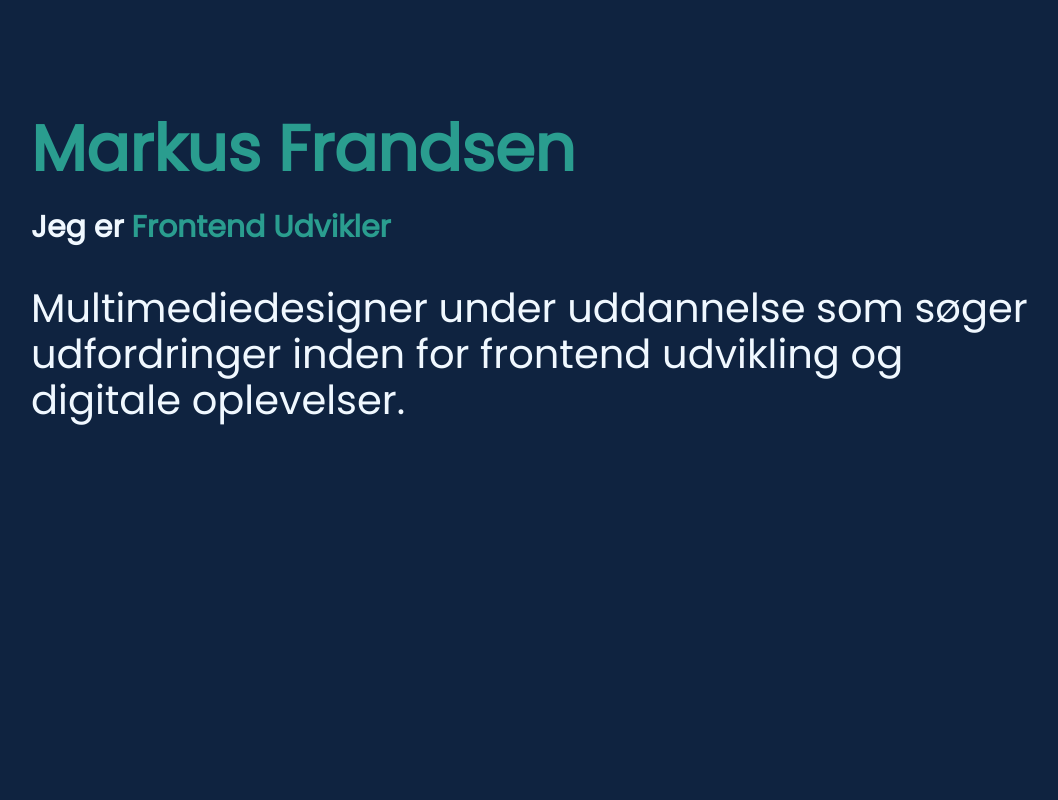
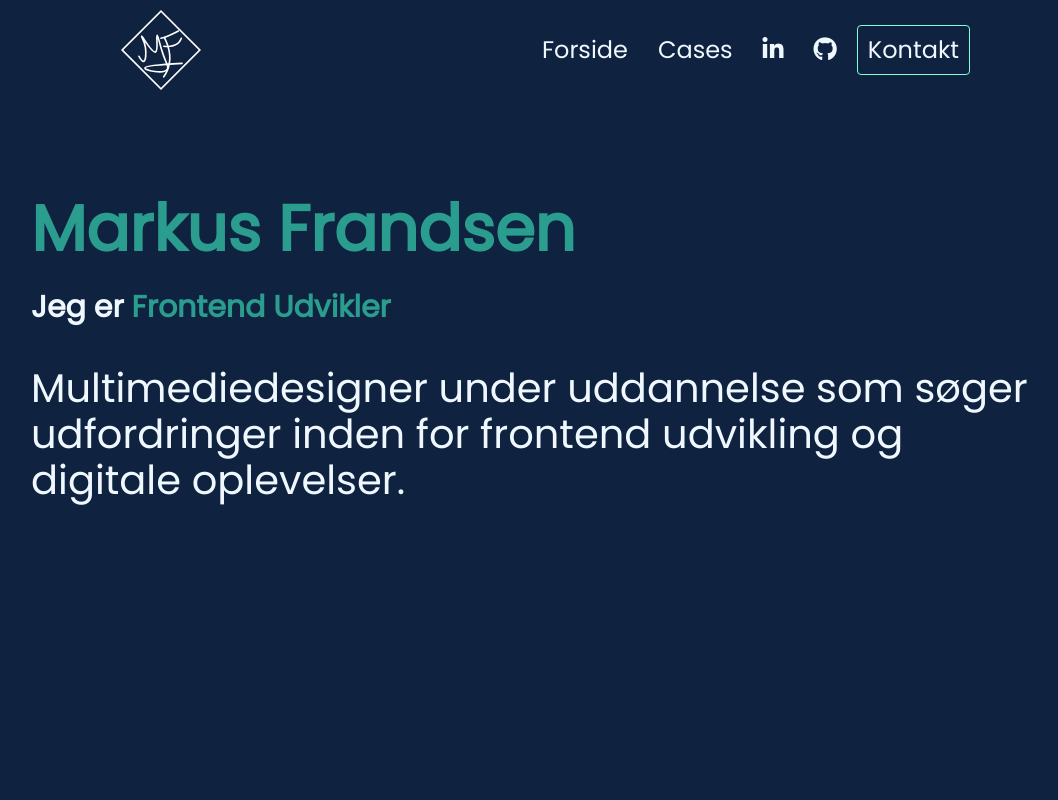
Before and after one commit to MFrandDK/portfolio, a website: page index.html in a window 1280 px wide. Shown: the top 800 px of the page, without its empty margins (97-1155 px from the left). Drawn offline with nearby package versions, Linux system fonts and the light colour scheme.

Commit message:
Initial changes based on feedback

```diff
--- a/assets/script.js
+++ b/assets/script.js
@@ -56,13 +56,13 @@ window.addEventListener("scroll", () => {
   handleScrollAnimation();
 });
 
-let prevScrollpos = window.pageYOffset;
-window.onscroll = function() {
-  let currentScrollPos = window.pageYOffset;
-  if (prevScrollpos > currentScrollPos) {
-    document.getElementById("navbar").style.top = "0";
-  } else {
-    document.getElementById("navbar").style.top = "-100px";
-  }
-  prevScrollpos = currentScrollPos;
-}
+// let prevScrollpos = window.pageYOffset;
+// window.onscroll = function() {
+//   let currentScrollPos = window.pageYOffset;
+//   if (prevScrollpos > currentScrollPos) {
+//     document.getElementById("navbar").style.top = "0";
+//   } else {
+//     document.getElementById("navbar").style.top = "-100px";
+//   }
+//   prevScrollpos = currentScrollPos;
+// }
--- a/assets/styles.css
+++ b/assets/styles.css
@@ -86,9 +86,8 @@ p {
   width: 100%;
   height: 100px;
   background-color: #0f2340;
-  transition: top 0.5s;
+}
 
-}
 
 .topnav {
   display: flex;
@@ -178,8 +177,8 @@ p {
 
 .hero {
   max-width: 1024px;
-  height: 100vh;
-  margin: 10vh auto;
+  height: 80vh;
+  margin: 10rem auto 5rem;
   color: aliceblue;
 }
 
--- a/index.html
+++ b/index.html
@@ -21,8 +21,8 @@
             <div class="navflex">
 
                 <ul class="nav-links">
-                    <li><a href="#about">Om mig</a></li>
-                    <li><a href="#portfolio">Portfolio</a></li>
+                    <li><a href="#about">Forside</a></li>
+                    <li><a href="#portfolio">Cases</a></li>
                     <li><a href="https://www.linkedin.com/in/markus-frandsen-902328107/" target="_blank"><i class="fa-brands fa-linkedin-in"></i></a></li>
                     <li><a href="https://github.com/MFrandDK" target="_blank"><i class="fa-brands fa-github"></i></a></li>
                     <li><a href="#contact" class="contact-btn">Kontakt</a></li>
@@ -50,7 +50,7 @@
                     oplevelser.</p>
             </div>
 
-            <div class="js-scroll fade-in-bottom">
+            <div class="js-scroll slide-left">
                 <h2  class="js-scroll slide-left">Om mig</h2>
                 <div class="about-box">
                     <div  class="js-scroll slide-left">
@@ -101,7 +101,7 @@
                             </div>
                         </div>
                     </div>
-                    <div class="box js-scroll slide-right">
+                    <div class="box js-scroll slide-left">
                         <div class="imgBx">
                             <img src="./assets/img/Gjøl-kro-logo.svg" alt="Gjøl kros logo">
                         </div>
```
Also changed, not shown: Case-Gjøl.html (+2 -2 lines), case-api.html (+2 -2 lines), case-hhd.html (+2 -2 lines).
